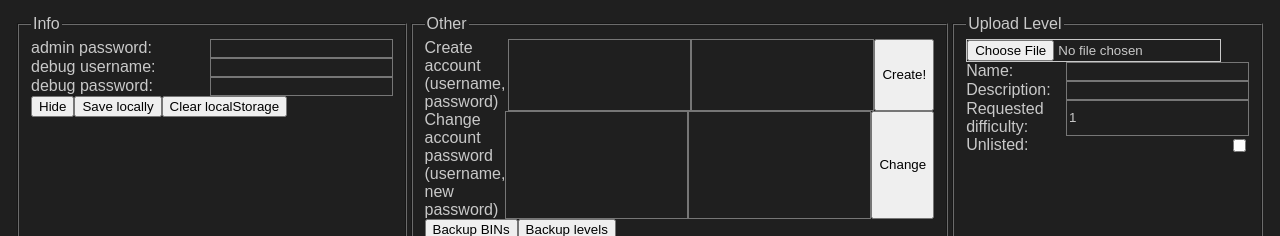
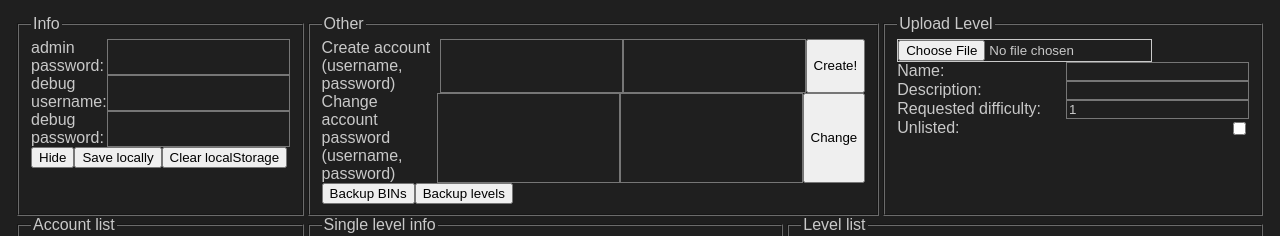
Before and after one commit to undefined06855/flikk-web-portal, a plain HTML site: page index.html in a window 1280 px wide. Shown: the top 236 px of the page. Drawn offline with Linux system fonts and the light colour scheme; no server answers.

Commit message:
rejig layout

```diff
--- a/main.js
+++ b/main.js
@@ -419,7 +419,7 @@ otherStuff.appendChild(createInputPairWithButton("Create account (username, pass
     updateAccountList()
 }))
 
-otherStuff.appendChild(createInputPairWithButton("Change account password (username, new password)", "Change", async function(username, password) {
+otherStuff.appendChild(createInputPairWithButton("Change account password (username, password)", "Change", async function(username, password) {
     let result = JSON.parse(await post("https://flicc.xyz:1002/admin/account/changePassword", {
         "username": username,
         "password": password,
--- a/style.css
+++ b/style.css
@@ -8,7 +8,7 @@ main {
     font-family: sans-serif;
 
     display: grid;
-    grid-template-columns: 1fr 1fr 0.2fr 0.8fr;
+    grid-template-columns: 0.5fr 1fr 0.2fr 0.8fr;
     grid-template-rows: 0.4fr 1fr 0.15fr;
     grid-column-gap: 0px;
     grid-row-gap: 0px;
```
